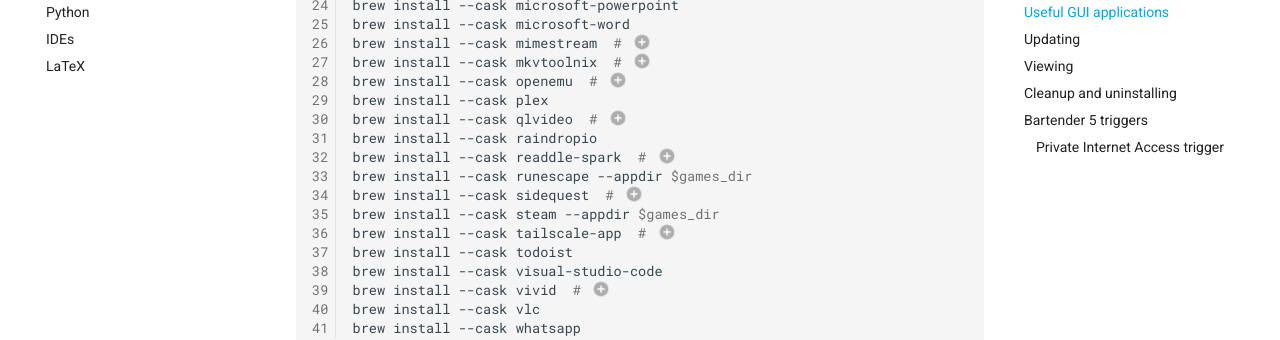
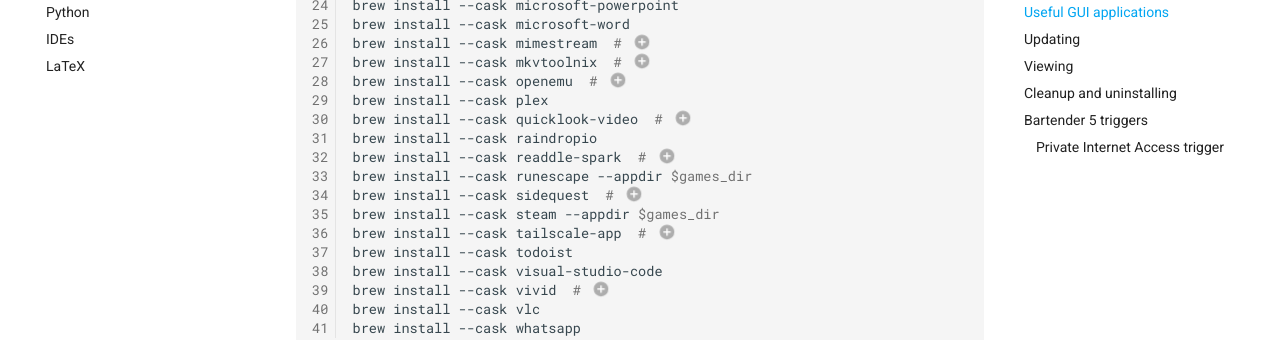
Before and after one commit to eshwen/macOS-setup, an MkDocs documentation site: the page built from docs/programs/homebrew.md, in a window 1280 px wide and 900 px high, scrolled down 1323 px. Shown: the part 150-490 px from the top of the window. Built offline with MkDocs 1.6.1 and Material for MkDocs 9.7.7, drawn with Linux system fonts in a browser that asks for light colours; comment, search, counter and statistics services are not loaded; the version menu is left out.

Commit message:
Rename qlvideo to quicklook-video
New cask name

```diff
--- a/docs/programs/homebrew.md
+++ b/docs/programs/homebrew.md
@@ -77,7 +77,7 @@
 brew install --cask mkvtoolnix  # (13)
 brew install --cask openemu  # (14)
 brew install --cask plex
-brew install --cask qlvideo  # (15)
+brew install --cask quicklook-video  # (15)
 brew install --cask raindropio
 brew install --cask readdle-spark  # (16)
 brew install --cask runescape --appdir $games_dir
```
